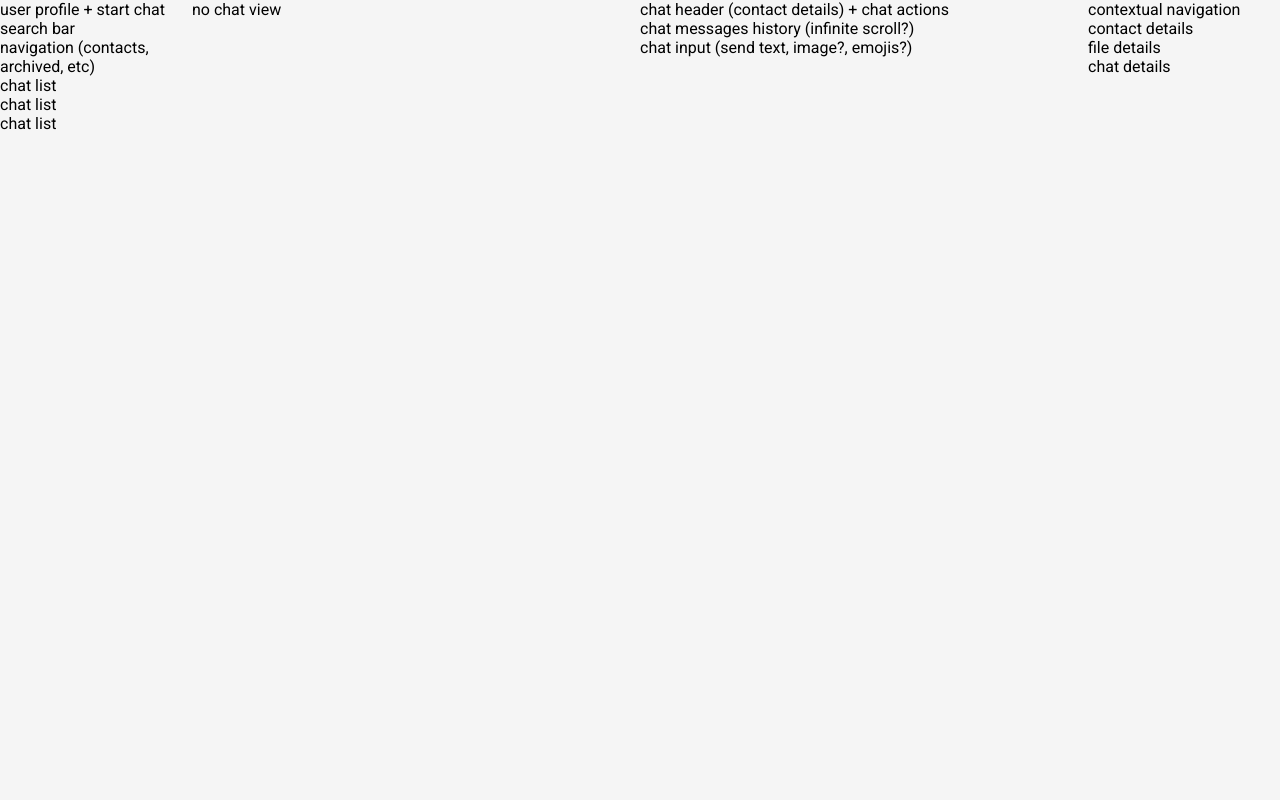
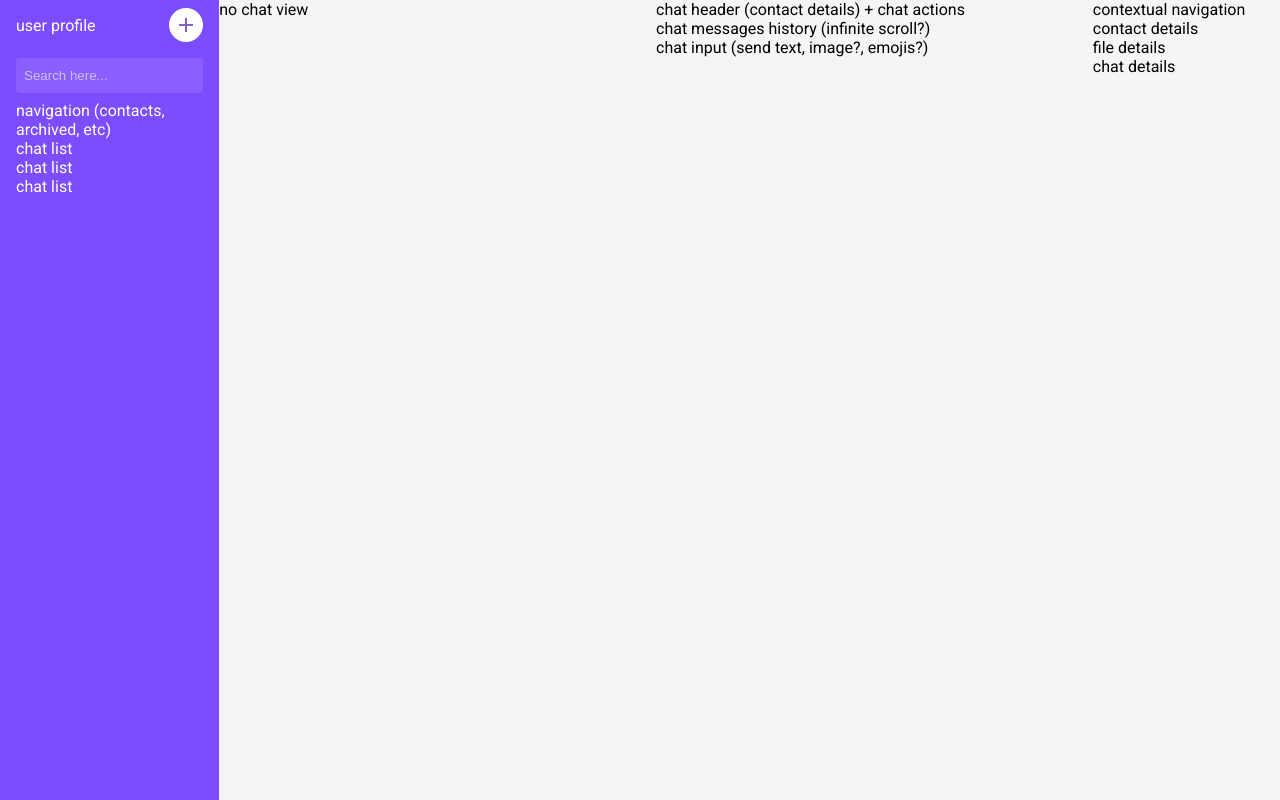
Before and after one commit to smurawczik/free-chat, a React (Vite) app in the folder frontend/: page / in a window 1280 px wide. Built offline with nearby package versions, Linux system fonts and the light colour scheme.

Commit message:
add axios, add left nav components ui with no func

```diff
--- a/frontend/package.json
+++ b/frontend/package.json
@@ -15,6 +15,7 @@
     "@mui/icons-material": "^5.14.19",
     "@mui/material": "^5.14.20",
     "@reduxjs/toolkit": "^2.0.1",
+    "axios": "^1.6.2",
     "react": "^18.2.0",
     "react-dom": "^18.2.0",
     "react-redux": "^9.0.2"
--- /dev/null
+++ b/frontend/src/api/index.ts
@@ -0,0 +1,6 @@
+import axios from "axios";
+
+export const axiosInstance = axios.create({
+  baseURL: import.meta.env.VITE_BACKEND_URL as string,
+  withCredentials: true,
+});
--- /dev/null
+++ b/frontend/src/components/ContactSearch/components/ContactSearch.tsx
@@ -0,0 +1,10 @@
+import Box from "@mui/material/Box";
+import { SearchInput } from "./SearchInput";
+
+export const ContactSearch = () => {
+  return (
+    <Box marginBottom={1}>
+      <SearchInput placeholder="Search here..." />
+    </Box>
+  );
+};
--- /dev/null
+++ b/frontend/src/components/ContactSearch/components/SearchInput.tsx
@@ -0,0 +1,17 @@
+import { styled } from "@mui/material/styles";
+
+export const SearchInput = styled("input")(({ theme }) => ({
+  width: "100%",
+  height: "100%",
+  border: "none",
+  outline: "none",
+  fontWeight: 500,
+  padding: theme.spacing(1.25, 1),
+  boxSizing: "border-box",
+  backgroundColor: "rgba(255,255,255,0.1)",
+  color: "rgba(255,255,255,0.9)",
+  borderRadius: theme.spacing(0.5),
+  "&::placeholder": {
+    color: "rgba(255,255,255,0.6)",
+  },
+}));
--- /dev/null
+++ b/frontend/src/components/LeftNavigation/components/LeftNavHeader.tsx
@@ -0,0 +1,16 @@
+import Box from "@mui/material/Box";
+import { NewChat } from "../../NewChat/components/NewChat";
+
+export const LeftNavHeader = () => {
+  return (
+    <Box
+      display="flex"
+      justifyContent="space-between"
+      alignItems="center"
+      marginBottom={2}
+    >
+      <div>user profile</div>
+      <NewChat />
+    </Box>
+  );
+};
--- a/frontend/src/components/LeftNavigation/components/LeftNavigation.tsx
+++ b/frontend/src/components/LeftNavigation/components/LeftNavigation.tsx
@@ -1,14 +1,20 @@
+import { deepPurple } from "@mui/material/colors";
 import { styled } from "@mui/material/styles";
+import { ContactSearch } from "../../ContactSearch/components/ContactSearch";
+import { LeftNavHeader } from "./LeftNavHeader";
 
-const StyledLeftNavigation = styled("div")(() => ({
+const StyledLeftNavigation = styled("div")(({ theme }) => ({
   flex: 0.3,
+  backgroundColor: deepPurple["A200"],
+  color: "white",
+  padding: theme.spacing(1, 2),
 }));
 
 export const LeftNavigation = () => {
   return (
     <StyledLeftNavigation>
-      <div>user profile + start chat</div>
-      <div> search bar </div>
+      <LeftNavHeader />
+      <ContactSearch />
       <div> navigation (contacts, archived, etc) </div>
       <div> chat list </div>
       <div> chat list </div>
--- /dev/null
+++ b/frontend/src/components/NewChat/components/NewChat.tsx
@@ -0,0 +1,16 @@
+import { AddOutlined } from "@mui/icons-material";
+import IconButton from "@mui/material/IconButton";
+import { styled } from "@mui/material/styles";
+
+const StyledIconButton = styled(IconButton)(({ theme }) => ({
+  color: theme.palette.primary.light,
+  backgroundColor: "white",
+}));
+
+export const NewChat = () => {
+  return (
+    <StyledIconButton size="small" color="primary">
+      <AddOutlined />
+    </StyledIconButton>
+  );
+};
--- a/frontend/src/main.tsx
+++ b/frontend/src/main.tsx
@@ -5,11 +5,15 @@ import App from "./App.tsx";
 import "./styles/main.css";
 import { Provider } from "react-redux";
 import { store } from "./store/store.ts";
+import { ThemeProvider } from "@mui/material";
+import { theme } from "./theme/index.ts";
 
 ReactDOM.createRoot(document.getElementById("root")!).render(
   <React.StrictMode>
     <Provider store={store}>
-      <App />
+      <ThemeProvider theme={theme}>
+        <App />
+      </ThemeProvider>
     </Provider>
   </React.StrictMode>
 );
--- /dev/null
+++ b/frontend/src/theme/index.ts
@@ -0,0 +1,13 @@
+import { deepPurple, grey } from "@mui/material/colors";
+import { createTheme } from "@mui/material/styles";
+
+export const theme = createTheme({
+  palette: {
+    primary: {
+      main: deepPurple[500],
+    },
+    secondary: {
+      main: grey[800],
+    },
+  },
+});
```
Also changed, not shown: frontend/src/api/users.ts (added, +17 -0 lines), frontend/src/components/ContactSearch/index.ts (added), frontend/src/components/NewChat/index.ts (added), 1 other file (tests, documents, lock files or other folders).
